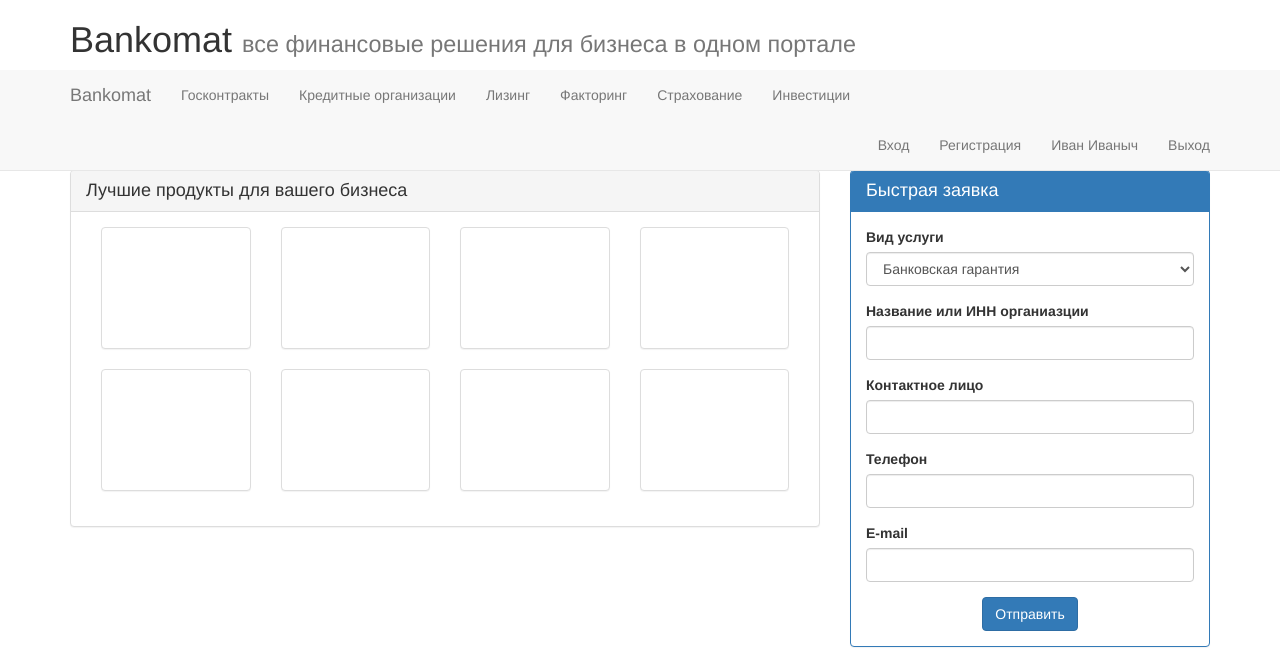
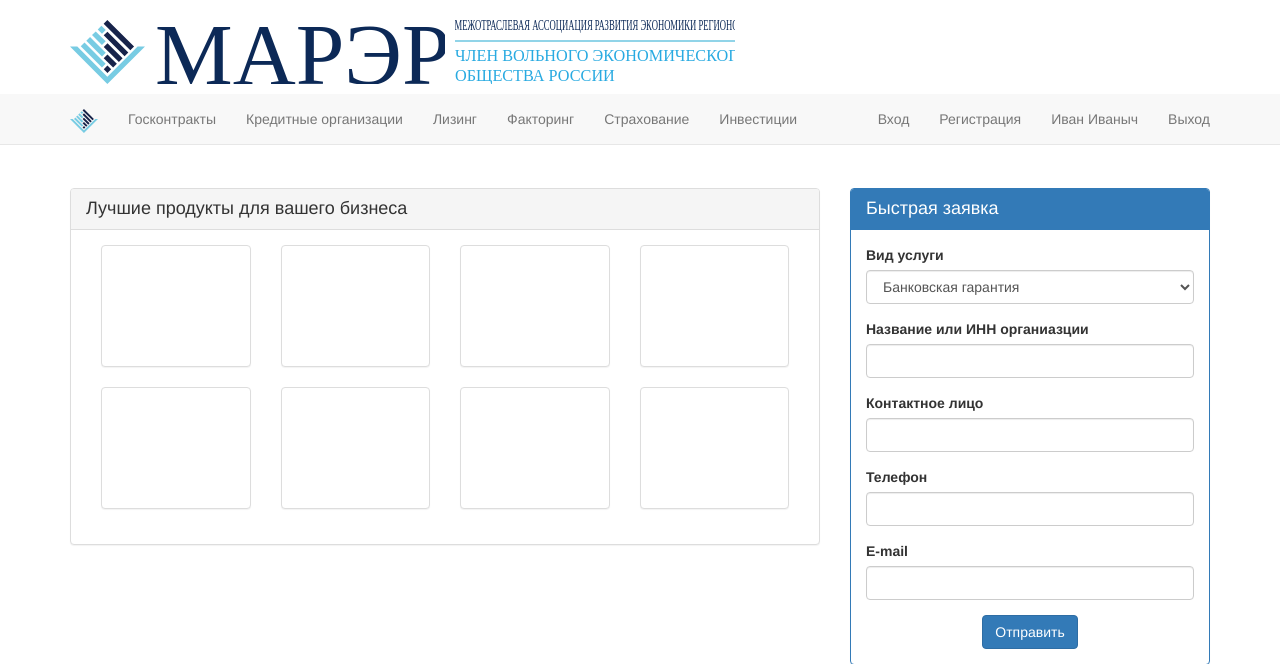
Before and after one commit to access-denied-404/vue-django, a Django app: page / in a window 1280 px wide. Shown: the top 664 px of the page. Run offline with Django 3.2, Linux system fonts and the light colour scheme; some libraries are stand-ins or nearby versions.

Commit message:
branding images addition

```diff
--- a/bankomat/templates/bankomat/index.html
+++ b/bankomat/templates/bankomat/index.html
@@ -11,8 +11,9 @@
 <header>
     <div class="container">
         <h1>
-            Bankomat
-            <small>все финансовые решения для бизнеса в одном портале</small>
+            <img src="{% static 'bankomat/img/logo.svg' %}" height="64"/>
+            <img src="{% static 'bankomat/img/marer.svg' %}" height="64"/>
+            <img src="{% static 'bankomat/img/marer_description.svg' %}" height="64"/>
         </h1>
     </div>
 </header>
@@ -32,7 +33,9 @@
                     <span class="icon-bar"></span>
                     <span class="icon-bar"></span>
                 </button>
-                <a class="navbar-brand hidden" id="scroll-fade-toggle-nav-brand" href="#">Bankomat</a>
+                <a class="navbar-brand hidden" id="scroll-fade-toggle-nav-brand" href="{% url 'index' %}">
+                    <img src="{% static 'bankomat/img/logo.svg' %}" height="24"/>
+                </a>
             </div>
 
             <!-- Collect the nav links, forms, and other content for toggling -->
```
Also changed, not shown: bankomat/static/bankomat/img/logo.svg (added), bankomat/static/bankomat/img/marer.svg (added), bankomat/static/bankomat/img/marer_description.svg (added).
